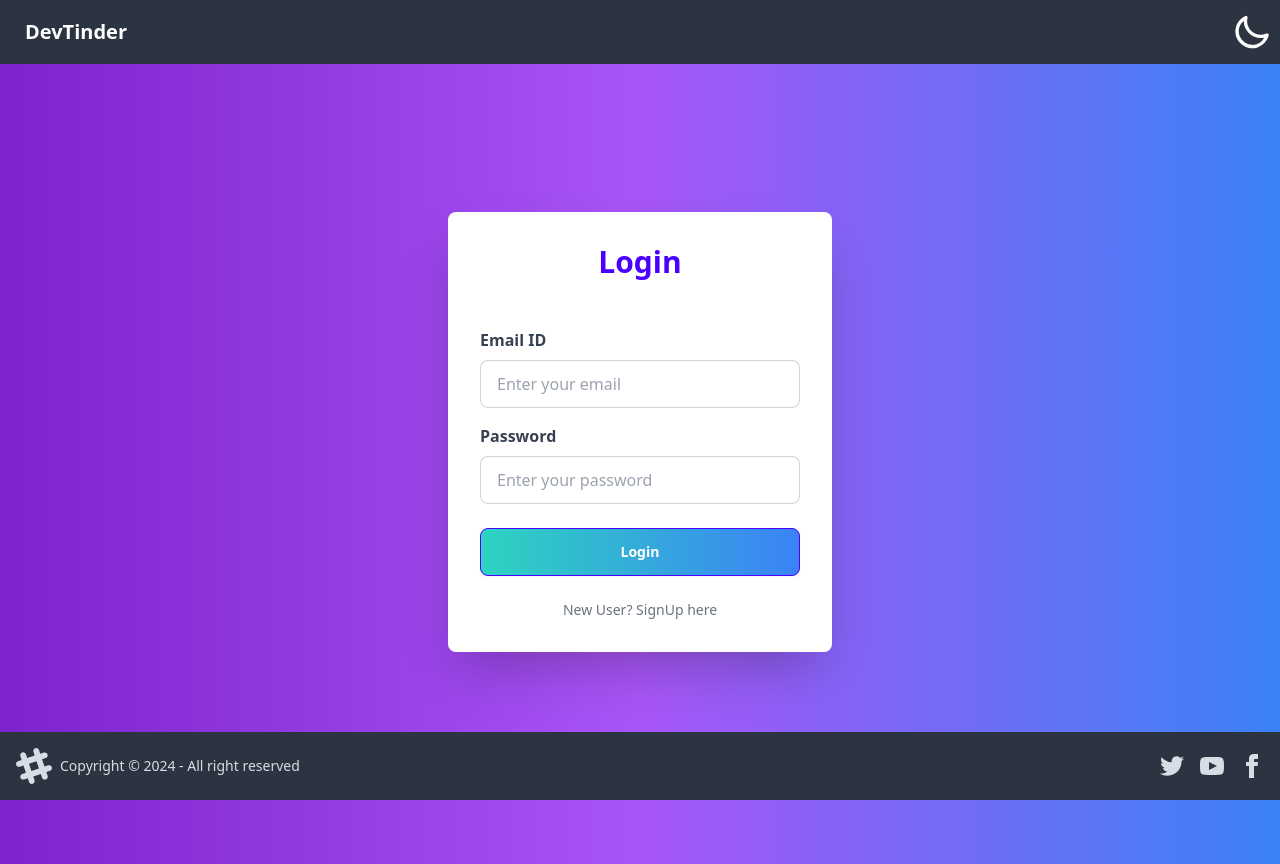
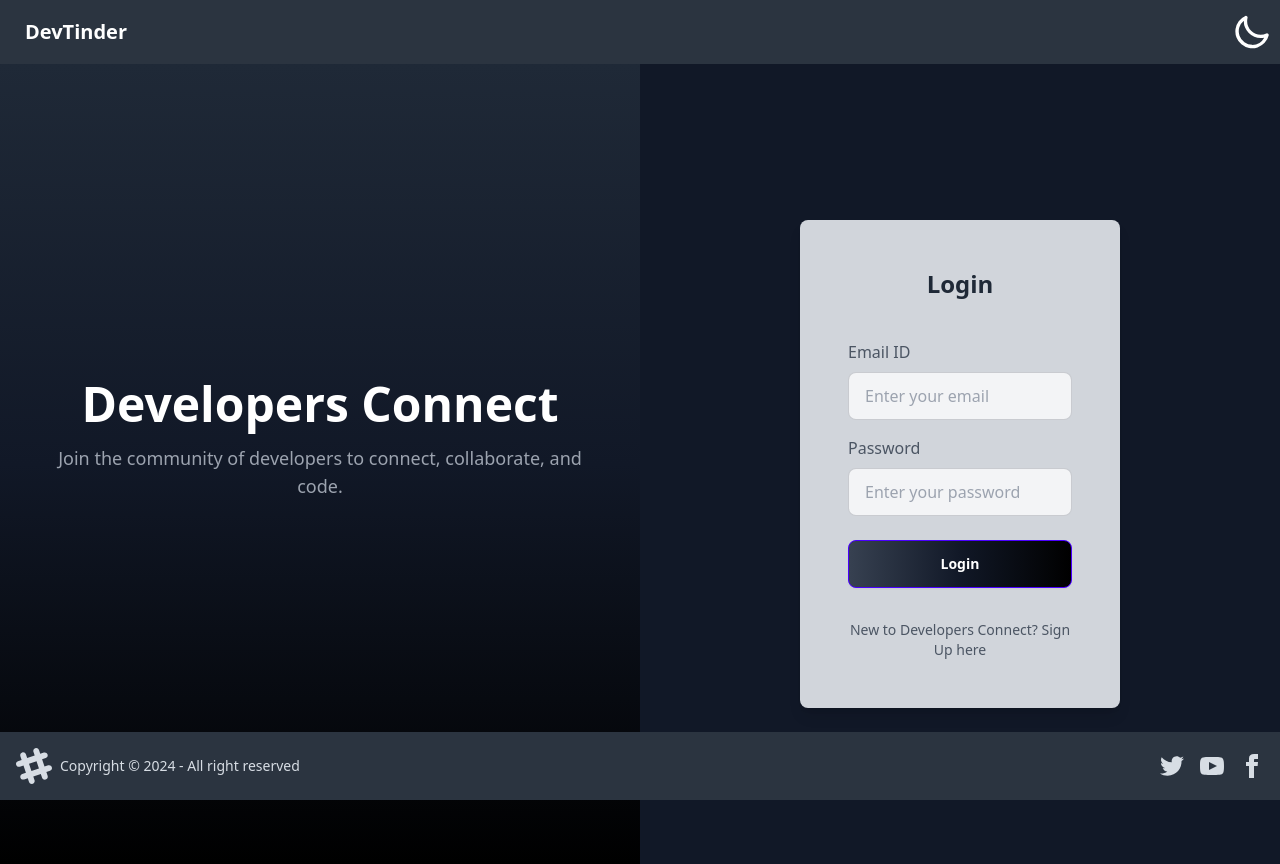
Before and after one commit to Riya7272du/DevConnect-web, a React (Vite) app: page /login in a window 1280 px wide. Built offline with nearby package versions, Linux system fonts and the light colour scheme; no server answers.

Commit message:
fixing the css

```diff
--- a/src/components/EditProfile.jsx
+++ b/src/components/EditProfile.jsx
@@ -54,12 +54,12 @@ const EditProfile = ({ user }) => {
     };
 
     return (
-        <div className="min-h-screen flex flex-col items-center bg-gradient-to-r from-purple-700 via-purple-500 to-blue-500 py-8 px-4 sm:px-8">
+        <div className="min-h-screen flex flex-col items-center bg-gradient-to-r from-gray-800 via-gray-900 to-black-500 py-6 px-3 sm:px-6">
             {/* Responsive Layout */}
-            <div className="w-full max-w-6xl grid grid-cols-1 lg:grid-cols-2 gap-6">
+            <div className="w-full max-w-5xl grid grid-cols-1 lg:grid-cols-2 gap-2">
                 {/* Edit Profile Card */}
-                <div className="card bg-base-100 shadow-lg rounded-lg p-6 sm:p-8">
-                    <h2 className="text-2xl sm:text-3xl font-bold text-center text-primary mb-6">Edit Profile</h2>
+                <div className="card bg-base-100 shadow-md rounded-lg p-4 sm:p-6">
+                    <h2 className="text-xl sm:text-2xl font-bold text-center text-primary mb-4">Edit Profile</h2>
                     <form>
                         {[
                             { label: "First Name", value: firstName, setter: setFirstName },
@@ -69,8 +69,8 @@ const EditProfile = ({ user }) => {
                             { label: "Gender", value: gender, setter: setGender },
                             { label: "About", value: about, setter: setAbout, textarea: true },
                         ].map(({ label, value, setter, type = "text", textarea }, index) => (
-                            <label key={index} className="block mb-4">
-                                <span className="block text-sm sm:text-base font-semibold text-gray-700">{label}:</span>
+                            <label key={index} className="block mb-3">
+                                <span className="block text-sm font-semibold text-gray-700">{label}:</span>
                                 {textarea ? (
                                     <textarea
                                         value={value}
@@ -88,12 +88,12 @@ const EditProfile = ({ user }) => {
                             </label>
                         ))}
                         {/* Error Message */}
-                        {error && <p className="text-red-500 text-center">{error}</p>}
+                        {error && <p className="text-red-500 text-center text-sm">{error}</p>}
                         {/* Save Button */}
-                        <div className="flex justify-center mt-6">
+                        <div className="flex justify-center mt-4">
                             <button
                                 type="button"
-                                className="btn btn-primary w-full sm:w-auto px-6 py-2 text-white bg-gradient-to-r from-teal-400 to-blue-500 hover:from-teal-500 hover:to-blue-600"
+                                className="btn btn-primary bg-gradient-to-r from-gray-700 via-gray-900 to-black text-white px-4 py-2 w-full sm:w-auto"
                                 onClick={saveProfile}
                             >
                                 Save Profile
@@ -104,7 +104,7 @@ const EditProfile = ({ user }) => {
 
                 {/* User Card (Dynamically Hidden) */}
                 {showUserCard && (
-                    <div className="card bg-base-100 shadow-lg rounded-lg p-6 sm:p-8 flex items-center justify-center">
+                    <div className="card bg-base-100 shadow-md rounded-lg p-4 sm:p-6 flex items-center justify-center">
                         <UserCard user={{ firstName, lastName, photoUrl, age, gender, about }} showActions={false} />
                     </div>
                 )}
--- a/src/components/Login.jsx
+++ b/src/components/Login.jsx
@@ -14,6 +14,7 @@ const Login = () => {
   const [error, setError] = useState("");
   const dispatch = useDispatch();
   const navigate = useNavigate();
+
   const handleLogin = async () => {
     try {
       const res = await axios.post(BASE_URL + "/login", {
@@ -22,12 +23,11 @@ const Login = () => {
       }, { withCredentials: true });
       dispatch(addUser(res.data));
       return navigate("/");
-    }
-    catch (err) {
+    } catch (err) {
       setError(err?.response?.data || "Something went wrong");
       console.error(err?.response?.message || "Something went wrong");
     }
-  }
+  };
 
   const handleSignUp = async () => {
     try {
@@ -39,80 +39,95 @@ const Login = () => {
       }, { withCredentials: true });
       dispatch(addUser(res.data.data));
       return navigate("/");
-    }
-    catch (err) {
+    } catch (err) {
       setError(err?.response?.data || "Something went wrong");
       console.error(err?.response?.message || "Something went wrong");
     }
-  }
+  };
 
   return (
-    <div className="flex justify-center items-center min-h-screen bg-gradient-to-r from-purple-700 via-purple-500 to-blue-500 pt-24">
+    <div className="relative flex min-h-screen bg-gray-900">
+      {/* Branding Section */}
+      <div className="w-1/2 flex flex-col justify-center items-center bg-gradient-to-b from-gray-800 via-gray-900 to-black text-white">
+        <h1 className="text-5xl font-bold mb-4">Developers Connect</h1>
+        <p className="text-lg text-gray-400 mb-12 text-center px-10">
+          Join the community of developers to connect, collaborate, and code.
+        </p>
+      </div>
 
-
-      <div className="card bg-base-100 w-96 shadow-2xl rounded-lg -mt-40 ">
-        <div className="card-body p-8">
-          <h2 className="card-title text-3xl font-bold text-center text-primary mb-6 justify-center">
-            {isLoginForm ? "Login" : "SignUp"}
+      {/* Login Section */}
+      <div className="w-1/2 flex justify-center items-center">
+        <div className="card bg-gray-300 w-80 shadow-lg rounded-lg p-4">
+          <div className="card-body">
+            <h2 className="text-center text-2xl font-semibold mb-4 text-gray-800">
+              {isLoginForm ? "Login" : "Sign Up"}
             </h2>
             <form>
-            {!isLoginForm && (<>
+              {!isLoginForm && (
+                <>
                   <label className="form-control w-full max-w-xs my-4">
-                <span className="label-text text-base font-semibold text-gray-700">First Name</span>
+                    <span className="text-base font-medium text-gray-600">First Name</span>
                     <input
                       type="text"
                       value={firstName}
-                  className="input input-bordered w-full max-w-xs mt-2 bg-white text-gray-900"
+                      className="input input-bordered w-full mt-2 bg-gray-100 text-gray-900"
                       onChange={(e) => setFirstName(e.target.value)}
                       placeholder="Enter your First Name"
                     />
                   </label>
                   <label className="form-control w-full max-w-xs my-4">
-                <span className="label-text text-base font-semibold text-gray-700">Last Name</span>
+                    <span className="text-base font-medium text-gray-600">Last Name</span>
                     <input
                       type="text"
                       value={lastName}
-                  className="input input-bordered w-full max-w-xs mt-2 bg-white text-gray-900"
+                      className="input input-bordered w-full mt-2 bg-gray-100 text-gray-900"
                       onChange={(e) => setLastName(e.target.value)}
                       placeholder="Enter your Last Name"
                     />
-              </label></>)}
+                  </label>
+                </>
+              )}
               <label className="form-control w-full max-w-xs my-4">
-              <span className="label-text text-base font-semibold text-gray-700">Email ID</span>
+                <span className="text-base font-medium  text-gray-600">Email ID</span>
                 <input
-                type="text"
+                  type="email"
                   value={emailId}
-                className="input input-bordered w-full max-w-xs mt-2 bg-white text-gray-900"
+                  className="input input-bordered w-full mt-2 bg-gray-100 text-gray-900"
                   onChange={(e) => setEmailId(e.target.value)}
                   placeholder="Enter your email"
                 />
               </label>
               <label className="form-control w-full max-w-xs my-4">
-              <span className="label-text text-base font-semibold text-gray-700">Password</span>
+                <span className="text-base font-medium  text-gray-600">Password</span>
                 <input
                   type="password"
                   value={password}
-                className="input input-bordered w-full max-w-xs mt-2 bg-white text-gray-900"
+                  className="input input-bordered w-full mt-2 bg-gray-100 text-gray-900"
                   onChange={(e) => setPassword(e.target.value)}
                   placeholder="Enter your password"
                 />
               </label>
-            <p className="text-red-500">{error}</p>
+              <p className="text-red-500 text-sm mt-2">{error}</p>
               <div className="flex justify-center mt-6">
-              <button type="button" className="btn btn-primary w-full max-w-xs text-white bg-gradient-to-r from-teal-400 to-blue-500 hover:from-teal-500 hover:to-blue-600" onClick={isLoginForm ? handleLogin : handleSignUp}>
+                <button
+                  type="button"
+                  className="btn btn-primary bg-gradient-to-r from-gray-700 via-gray-900 to-black text-white w-full"
+                  onClick={isLoginForm ? handleLogin : handleSignUp}
+                >
                   {isLoginForm ? "Login" : "Sign Up"}
                 </button>
               </div>
-            {/* <p className="text-red-500" onClick={()=>setIsLoginForm(value=>!value)}>
-              {isLoginForm?"New User? SignUp here":"Existing User? Login Here"}</p> */}
             </form>
-          <div className="text-center mt-4">
-            <p className="text-gray-500 text-sm cursor-pointer" onClick={() => setIsLoginForm(value => !value)}>
-              {/* <p className="text-red-500" > */}
-              {isLoginForm ? "New User? SignUp here" : "Existing User? Login Here"}</p>
-            {/* Don't have an account?{" "}
-              <a href="#" className="text-primary font-medium hover:underline">Sign up</a> */}
-            {/* </p> */}
+            <div className="text-center mt-6">
+              <p
+                className="text-sm text-gray-600 cursor-pointer hover:text-primary"
+                onClick={() => setIsLoginForm((value) => !value)}
+              >
+                {isLoginForm
+                  ? "New to Developers Connect? Sign Up here"
+                  : "Already have an account? Login here"}
+              </p>
+            </div>
           </div>
         </div>
       </div>
```
Lines whose indentation alone changed are shown as unchanged.
